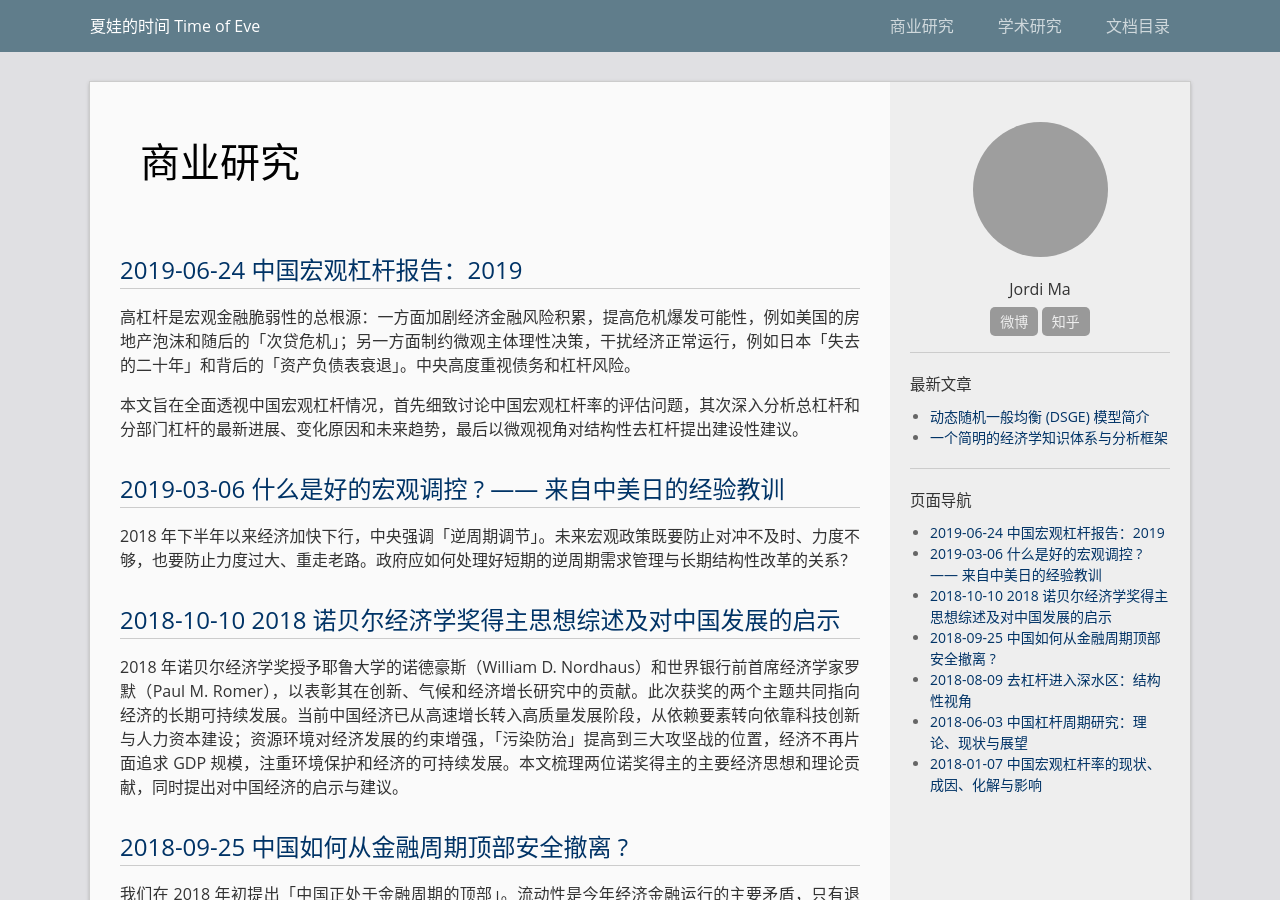
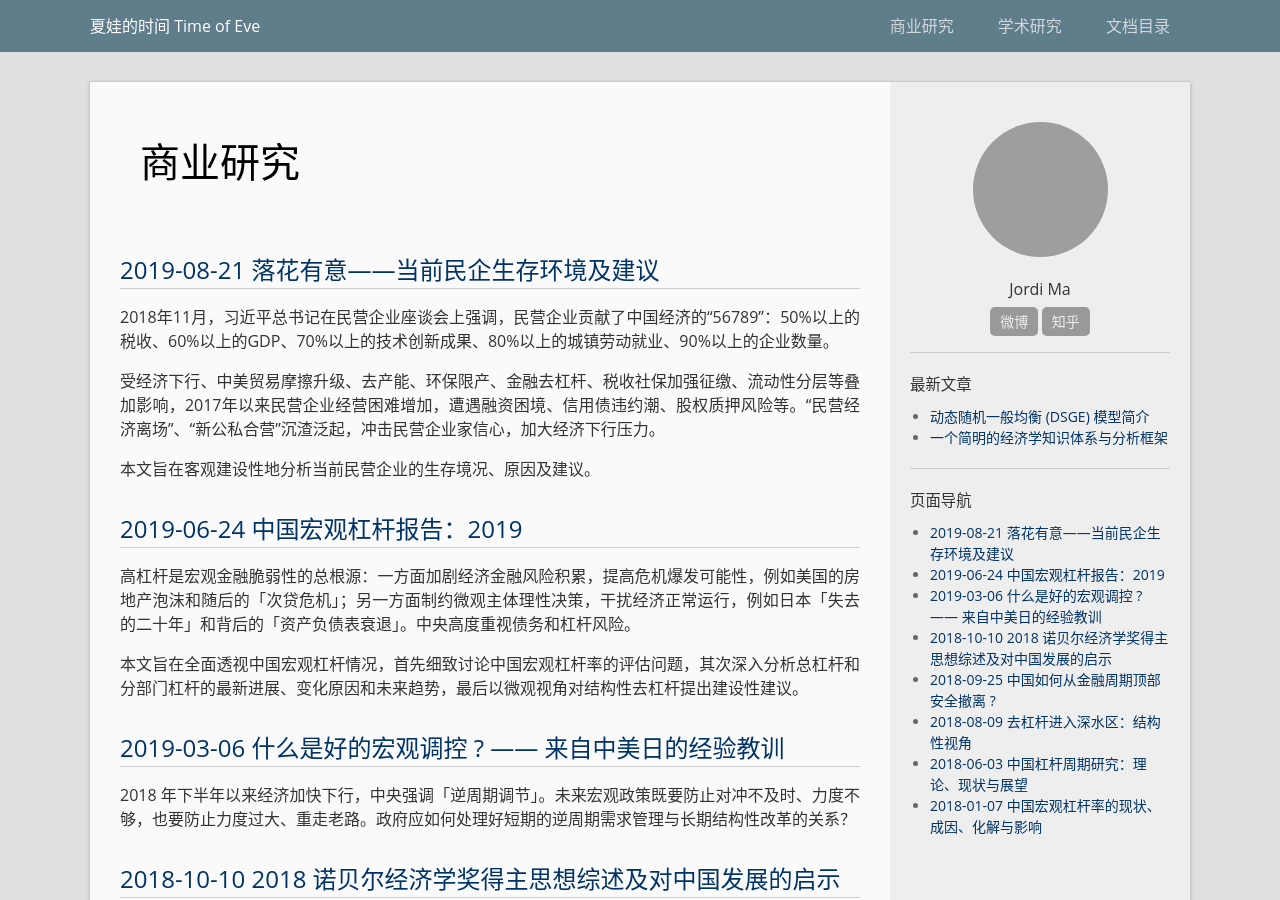
Before and after one commit to majiajin/majiajin.github.io, a Jekyll site: the page built from business.md, in a window 1280 px wide and 900 px high. Built offline with Jekyll 4.4.1, drawn with Linux system fonts in a browser that asks for light colours; grey boxes are pictures that could not be loaded.

Commit message:
Update business.md

```diff
--- a/business.md
+++ b/business.md
@@ -4,7 +4,16 @@ title: 商业研究
 permalink: /business/
 ---
 
+## [2019-08-21 落花有意——当前民企生存环境及建议](https://mp.weixin.qq.com/s/QoeWLOKrTuaEmTdpfQT1sg)
+
+2018年11月，习近平总书记在民营企业座谈会上强调，民营企业贡献了中国经济的“56789”：50%以上的税收、60%以上的GDP、70%以上的技术创新成果、80%以上的城镇劳动就业、90%以上的企业数量。
+
+受经济下行、中美贸易摩擦升级、去产能、环保限产、金融去杠杆、税收社保加强征缴、流动性分层等叠加影响，2017年以来民营企业经营困难增加，遭遇融资困境、信用债违约潮、股权质押风险等。“民营经济离场”、“新公私合营”沉渣泛起，冲击民营企业家信心，加大经济下行压力。
+
+本文旨在客观建设性地分析当前民营企业的生存境况、原因及建议。
+
 ## [2019-06-24 中国宏观杠杆报告：2019](https://mp.weixin.qq.com/s/Xqp_RAz3NR-1LHaAN9aoVA)
+
 高杠杆是宏观金融脆弱性的总根源：一方面加剧经济金融风险积累，提高危机爆发可能性，例如美国的房地产泡沫和随后的「次贷危机」；另一方面制约微观主体理性决策，干扰经济正常运行，例如日本「失去的二十年」和背后的「资产负债表衰退」。中央高度重视债务和杠杆风险。
 
 本文旨在全面透视中国宏观杠杆情况，首先细致讨论中国宏观杠杆率的评估问题，其次深入分析总杠杆和分部门杠杆的最新进展、变化原因和未来趋势，最后以微观视角对结构性去杠杆提出建设性建议。
```
